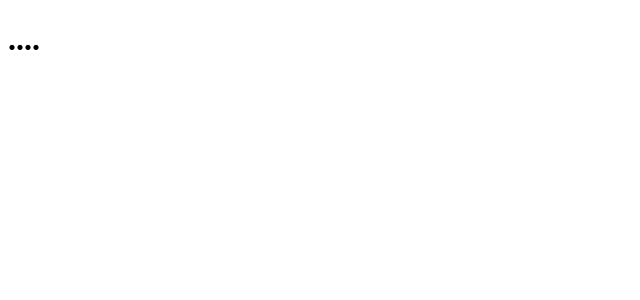
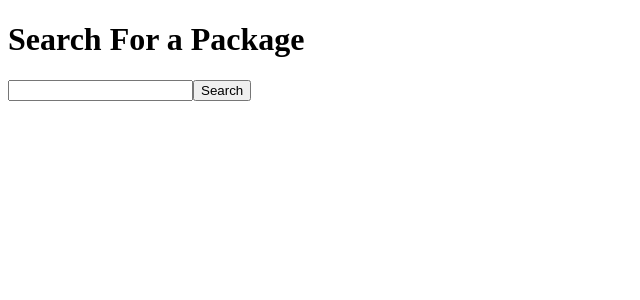
Before and after one commit to ismailasylla/cryptoATM, a React (Create React App) app: page / in a window 1280 px wide. Shown: the top 300 px of the page, without its empty margins (0-640 px from the left). Built offline with nearby package versions, Linux system fonts and the light colour scheme.

Commit message:
connect: store

```diff
--- a/src/components/App.tsx
+++ b/src/components/App.tsx
@@ -1,7 +1,14 @@
+import { Provider } from "react-redux";
+import { store } from "../state";
+import RepositoriesList from "./RepositoriesList";
+
 function App() {
   return (
     <div className="App">
-      <h1>....</h1>
+      <Provider store={store}>
+        <h1>Search For a Package</h1>
+        <RepositoriesList />
+      </Provider>
     </div>
   );
 }
--- /dev/null
+++ b/src/components/RepositoriesList.tsx
@@ -0,0 +1,12 @@
+const RepositoriesList: React.FC = () => {
+  return (
+    <div>
+      <form>
+        <input type="text" />
+        <button>Search</button>
+      </form>
+    </div>
+  );
+};
+
+export default RepositoriesList;
```
